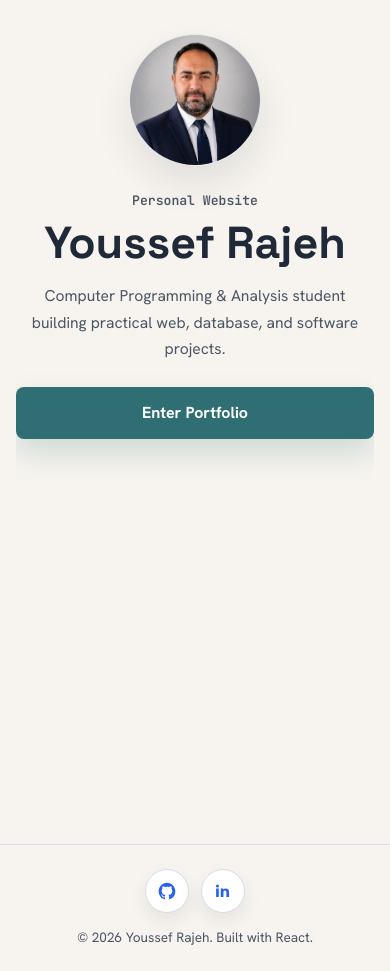
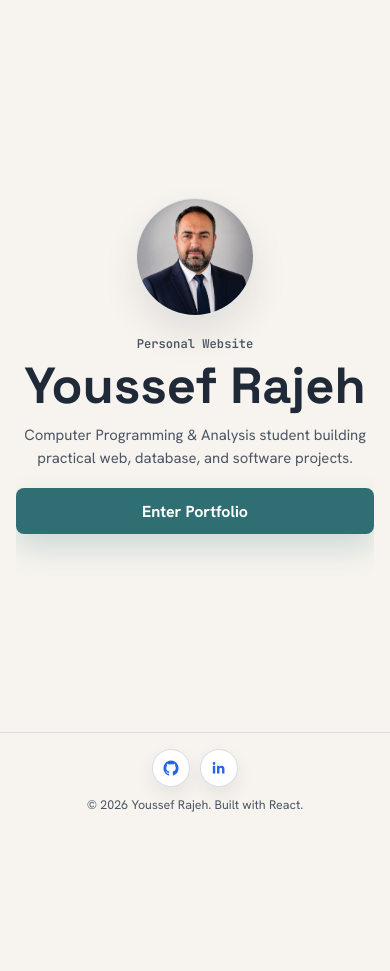
Before and after one commit to Youssefrajeh/MyWebsite-main, a React (Vite) app: page / in a window 390 px wide. After the commit the page ends 844 px from the top, so only its background shows below. Built offline with nearby package versions, Linux system fonts and the light colour scheme.

Commit message:
fixing mobile layout

```diff
--- a/src/components/LandingPage.jsx
+++ b/src/components/LandingPage.jsx
@@ -7,7 +7,7 @@ const LandingPage = () => {
     <main className="landing-page">
       <style>{`
         .landing-page {
-          min-height: 100vh;
+          min-height: 100svh;
           display: flex;
           align-items: center;
           justify-content: center;
@@ -91,24 +91,54 @@ const LandingPage = () => {
 
         @media (max-width: 520px) {
           .landing-page {
-            align-items: flex-start;
-            padding: 34px 16px;
+            min-height: calc(100svh - 112px);
+            align-items: center;
+            padding: 18px 16px;
           }
 
           .landing-photo {
-            width: 132px;
-            height: 132px;
-            margin-bottom: 24px;
+            width: 118px;
+            height: 118px;
+            margin-bottom: 18px;
+          }
+
+          .landing-kicker {
+            margin-bottom: 8px;
+            font-size: 0.76rem;
+          }
+
+          .landing-title {
+            font-size: clamp(2.45rem, 13vw, 3.4rem);
           }
 
           .landing-summary {
-            font-size: 0.98rem;
-            margin-bottom: 24px;
+            font-size: 0.93rem;
+            line-height: 1.55;
+            margin: 14px auto 18px;
           }
 
           .landing-cta {
+            min-height: 46px;
             width: 100%;
             box-sizing: border-box;
+          }
+        }
+
+        @media (max-width: 520px) and (max-height: 620px) {
+          .landing-page {
+            min-height: calc(100svh - 98px);
+            padding-top: 12px;
+            padding-bottom: 12px;
+          }
+
+          .landing-photo {
+            width: 96px;
+            height: 96px;
+            margin-bottom: 14px;
+          }
+
+          .landing-summary {
+            margin-bottom: 14px;
           }
         }
       `}</style>
--- a/styles.css
+++ b/styles.css
@@ -3888,6 +3888,44 @@ p {
   }
 }
 
+@media (max-width: 520px) {
+  .landing-page + .footer {
+    padding: 16px !important;
+  }
+
+  .landing-page + .footer .social-links {
+    gap: 10px !important;
+    margin-bottom: 10px !important;
+  }
+
+  .landing-page + .footer .social-links a {
+    width: 38px !important;
+    height: 38px !important;
+    min-width: 38px !important;
+    min-height: 38px !important;
+  }
+
+  .landing-page + .footer .social-links a svg {
+    width: 18px !important;
+    height: 18px !important;
+  }
+
+  .landing-page + .footer p {
+    font-size: 0.78rem !important;
+    line-height: 1.35 !important;
+  }
+}
+
+@media (max-width: 520px) and (max-height: 620px) {
+  .landing-page + .footer {
+    padding: 12px 16px !important;
+  }
+
+  .landing-page + .footer .social-links {
+    margin-bottom: 8px !important;
+  }
+}
+
 .experience,
 .experience-container,
 .experience-card {
```
